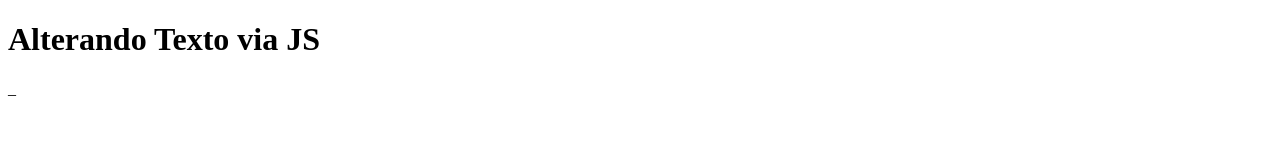
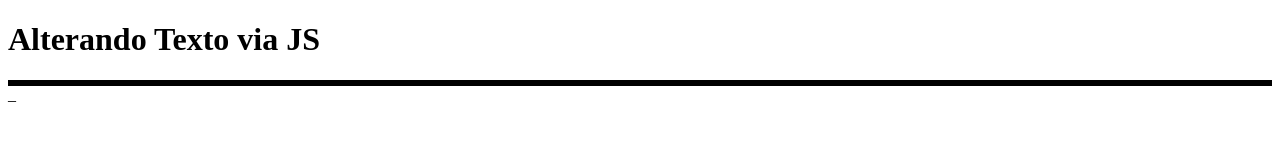
Before and after one commit to Abimaelr/trybe-exercises, a plain HTML site: page index.html in a window 1280 px wide. Drawn offline with Linux system fonts and the light colour scheme.

Commit message:
Adicione a tag div com a classe main-content como filho da tag body ;

```diff
--- a/index.html
+++ b/index.html
@@ -64,6 +64,11 @@
         console.log(title)
         corpo.appendChild(title)
 
+        let div = document.createElement('div')
+        corpo.appendChild(div)
+        div.className = 'main-content'
+
+
 
 
     </script>
```
